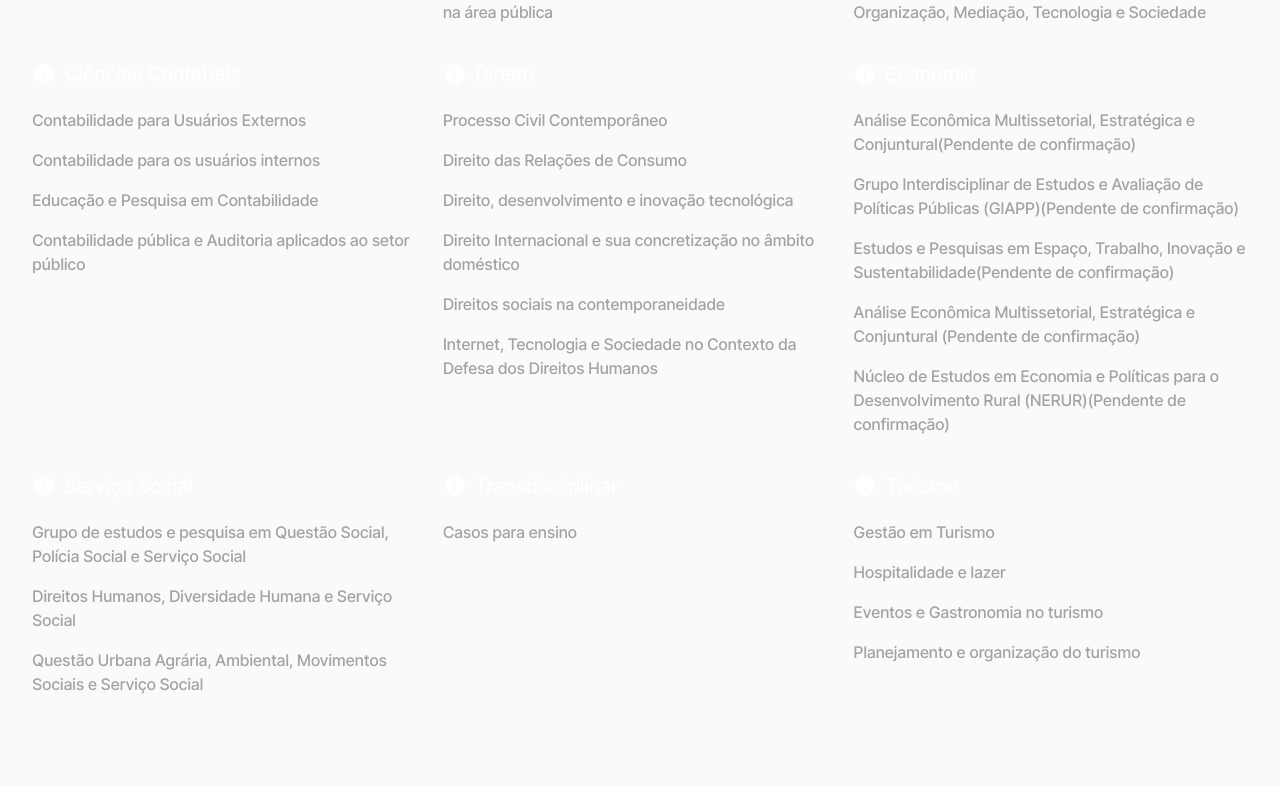
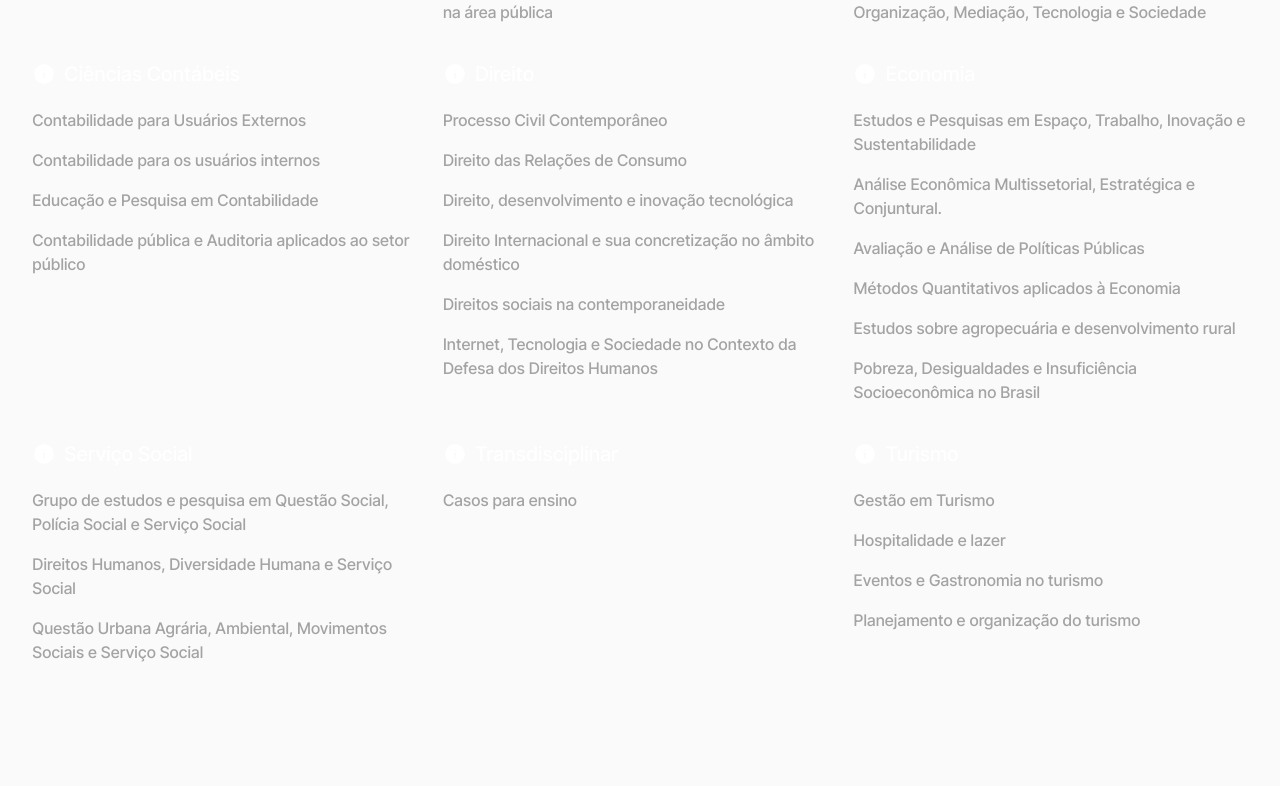
Before and after one commit to luccasmmg/seminario-2023, a Next.js app: page / in a window 1280 px wide. Shown: the part 2074-2860 px from the top of the page. Built offline with nearby package versions, Linux system fonts and the light colour scheme; a web font is replaced by a local one.

Commit message:
Adicionar gts economia

```diff
--- a/src/components/tgs.js
+++ b/src/components/tgs.js
@@ -143,40 +143,46 @@ export const Tgs = {
       name: 'Economia',
       tgs: [
         {
-          name: 'Análise Econômica Multissetorial, Estratégica e Conjuntural(Pendente de confirmação)',
-          syllabus:
-            'Estudo das relações entre as atividades econômicas, o qual é realizado por meio de modelos multissetoriais, e das consequências dessas inter-relações para a análise de um espaço econômico específico, seja um espaço nacional ou subnacional.   Estimativas   de   matrizes   insumo-produto, nacional   e/ou   estadual.   Análise   das   relações   econômicas intersetoriais para o espaço nacional, regional ou estadual. Análise conjuntural e estudos de análise estratégica para o Brasil   tipicamente   relacionada   a  médios  e   longos  prazos. Modelos de consistência entre fluxos e estoques (stock-flow consistent - SFC) e modelos macroeconômicos em geral.',
-          coordinators:
-            'André Luís Cabral Lourenço, Fabrício Pitombo Leite, William Eufrasio Nunes Pereira, Denílson da Silva Araújo',
-          id: '5c261fba322746000f6ed794',
-        },
-        {
-          name: 'Grupo Interdisciplinar de Estudos e Avaliação de Políticas Públicas (GIAPP)(Pendente de confirmação)',
-          syllabus:
-            'As contribuições acadêmicas sobre avaliação e análise de políticas públicas, inclusive: avaliação de produtos, efeitos e impactos das diversas políticas como saúde, educação, agricultura, assistência social etc.',
-          coordinators: 'João Matos Filho, Lincoln Moraes de Souza',
-          id: '5c261fca322746000f6ed7b0',
-        },
-        {
-          name: 'Estudos e Pesquisas em Espaço, Trabalho, Inovação e Sustentabilidade(Pendente de confirmação)',
+          name: 'Estudos e Pesquisas em Espaço, Trabalho, Inovação e Sustentabilidade',
           syllabus:
             'Serão discutidas questões teóricas e políticas da economia regional e urbana, priorizando as análises que envolvam o trabalho, a inovação e a sustentabilidade nesses espaços.',
           coordinators: '',
-          id: '5c261fd1322746000f6ed7be',
+          id: '649f18020e9dba00104b11d1',
         },
         {
-          name: 'Análise   Econômica   Multissetorial,   Estratégica   e Conjuntural (Pendente de confirmação)',
+          name: 'Análise Econômica Multissetorial, Estratégica e Conjuntural.',
           syllabus:
-            'Estudo das relações entre as atividades econômicas, o qual é   realizado   por   meio   de   modelos   multissetoriais,   e   das consequências dessas inter-relações para a análise de um espaço econômico específico, seja um espaço nacional ou subnacional.   Estimativas   de   matrizes   insumo-produto, nacional   e/ou   estadual.   Análise   das   relações   econômicas intersetoriais para o espaço nacional, regional ou estadual. Análise conjuntural e estudos de análise estratégica para o Brasil   tipicamente   relacionada   a  médios  e   longos  prazos. Modelos de consistência entre fluxos e estoques (stock-flow consistent - SFC) e modelos macroeconômicos em geral.',
-          coordinators: 'Diego de Maria André, Janaína da Silva Alves',
-          id: '5c261fd8322746000f6ed7cc',
+            'Estudo das relações entre as atividades econômicas, o qual é realizado por meio de modelos multissetoriais, e das consequências dessas inter-relações para a análise de um espaço econômico específico, seja um espaço nacional ou subnacional. Estimativas de matrizes insumo-produto, nacional e/ou estadual. Análise das relações econômicas intersetoriais para o espaço nacional, regional ou estadual. Análise conjuntural e estudos de análise estratégica para o Brasil tipicamente relacionada a médios e longos prazos. Modelos de consistência entre fluxos e estoques (stock-flow consistent - SFC) e modelos macroeconômicos em geral.',
+          coordinators: '',
+          id: '649f1b4e0e9dba00104b1309',
         },
         {
-          name: 'Núcleo de Estudos em Economia e Políticas para o Desenvolvimento Rural (NERUR)(Pendente de confirmação)',
+          name: 'Avaliação e Análise de Políticas  Públicas',
+          syllabus:
+            'As contribuições acadêmicas sobre avaliação e análise de políticas públicas, inclusive: avaliação de produtos, efeitos e impactos das diversas políticas como saúde, educação, agricultura, assistência social etc.',
+          coordinators: '',
+          id: '649f1b5c0e9dba00104b1323',
+        },
+        {
+          name: 'Métodos Quantitativos aplicados à Economia',
+          syllabus:
+            'Discutir as contribuições metodológicas quantitativas aplicadas à\nEconomia. Neste caso, pretende-se analisar temas como saúde, educação,\ncriminalidade, crescimento econômico, integração de mercados etc.,\nutilizando ferramentas estatísticas, matemáticas e econométricas que têm\nsido aplicadas na literatura nacional e internacional, a fim de trazer\ncontribuições ao desenvolvimento regional.',
+          coordinators: '',
+          id: '649f1b6c0e9dba00104b133d',
+        },
+        {
+          name: 'Estudos sobre agropecuária e desenvolvimento rural',
           syllabus:
             'Análise da heterogeneidade da agropecuária brasileira. Análise das formas de organização da produção da agricultura familiar e do agronegócio. Análise das políticas públicas voltadas para o meio rural. Análise das transformações do Sistema agroalimentar. As novas formas de produção, comercialização e distribuição dos produtos agroalimentares. Análise da Nova Geografia do meio Rural. Meio rural e sustentabilidade. Empreendedorismo no meio rural.',
-          coordinators: 'Thales Augusto Medeiros Penha',
-          id: '5c6ff79d444b78000fdf3774',
+          coordinators: '',
+          id: '649f1b760e9dba00104b1357',
+        },
+        {
+          name: 'Pobreza, Desigualdades e Insuficiência Socioeconômica no Brasil',
+          syllabus:
+            'O objetivo desse GT é discutir sobre a trajetória recente e os rumos do país quanto a sua condição estrutural de desigualdades, elevado nível de pobreza e de insuficiência socioeconômica a partir de uma visão multidimensional.',
+          coordinators: '',
+          id: '649f1b830e9dba00104b1371',
         },
       ],
     },
```
